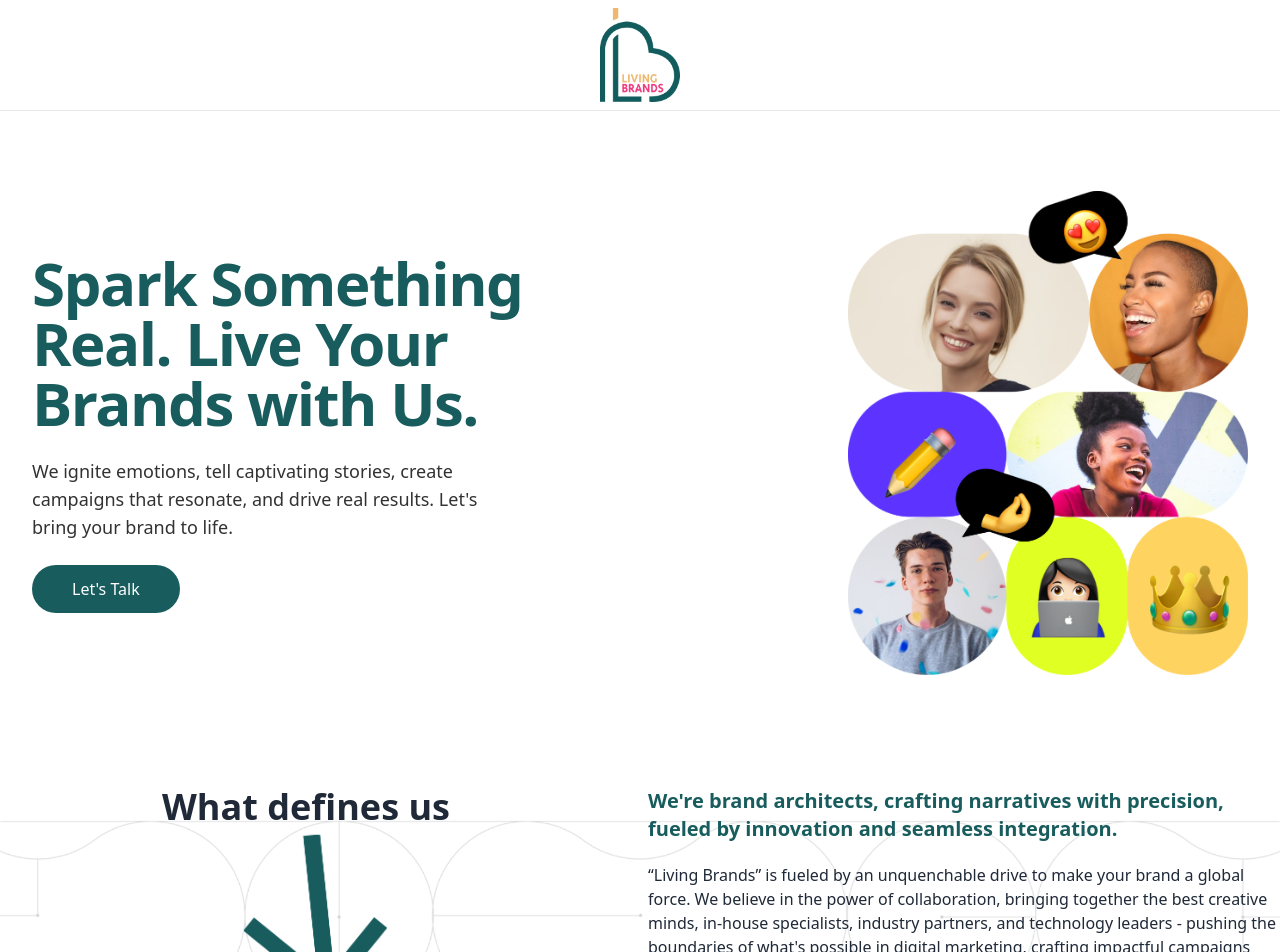
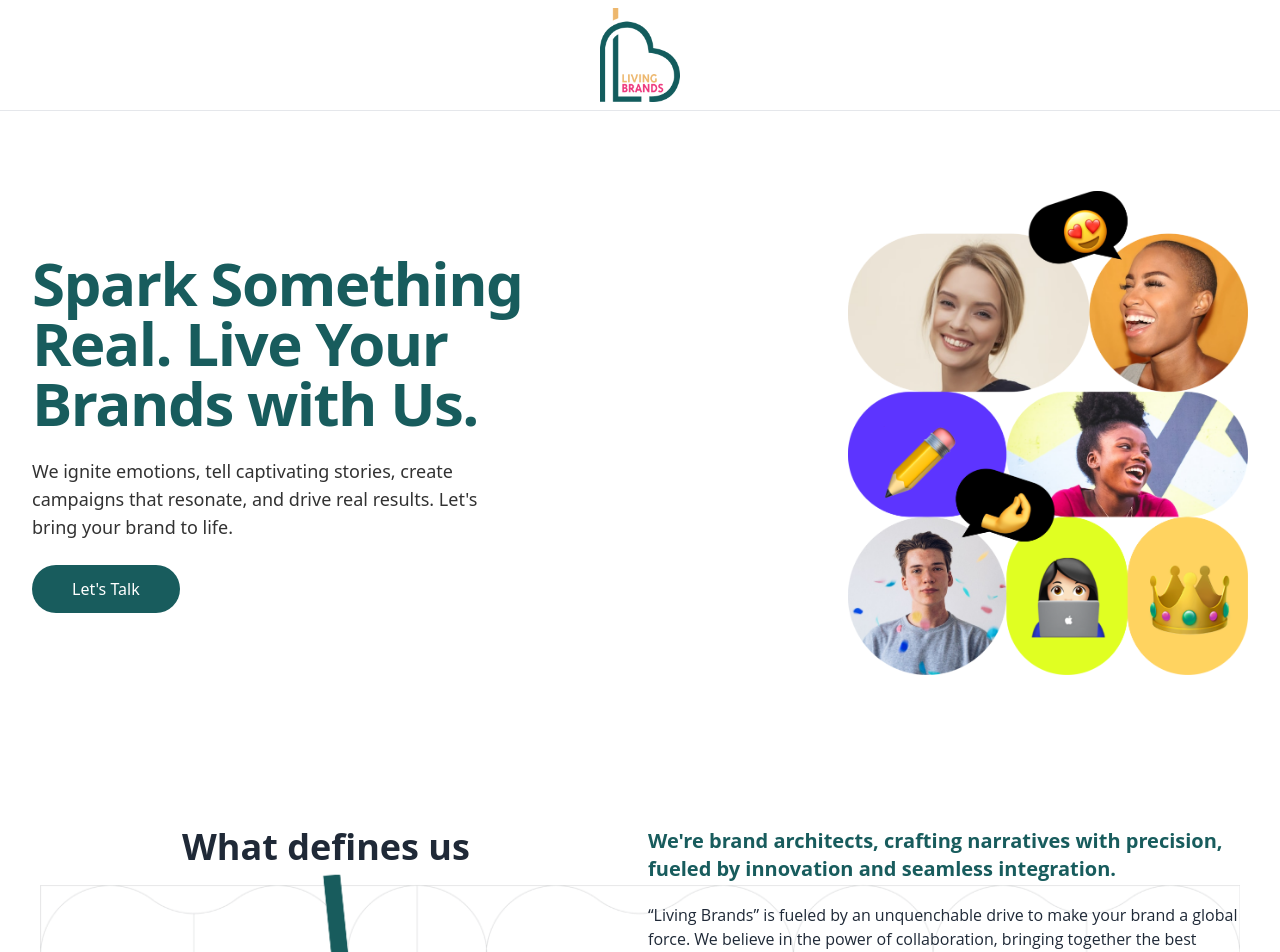
Before and after one commit to mizanor21/living-brands, a React (Vite) app: page / in a window 1280 px wide. Shown: the top 952 px of the page. Built offline with nearby package versions, Linux system fonts and the light colour scheme.

Commit message:
[DONE] All part

```diff
--- a/src/components/Others/About/About.jsx
+++ b/src/components/Others/About/About.jsx
@@ -1,22 +1,27 @@
 import bg from "../../../assets/images/about-bg.png";
 import arrowIcon from "../../../assets/images/about-arrow.png";
+
 const About = () => {
   const styles = {
     display: "flex",
     justifyContent: "center",
     backgroundImage: `url(${bg})`,
-    backgroundSize: "cover", // Adjust based on your preference
+    backgroundSize: "contain",
+    backgroundRepeat: "no-repeat",
+    height: "20vh",
+    fontFamily: "Open Sans, sans-serif",
+
     backgroundPosition: "center", // Adjust based on your preference
   };
   return (
-    <div className="lg:max-w-[1300px] lg:container lg:mx-auto mx-3 my-10">
+    <div className="lg:max-w-[1200px] lg:container lg:mx-auto mx-3 my-20">
       <div
         style={styles}
         className="flex justify-center items-center min-h-60 lg:h-[30vh] rounded-badge"
       >
         <div className="grid grid-cols-1 lg:grid-cols-2 gap-4">
           <div className="text-center">
-            <h2 className="text-2xl lg:text-4xl font-sans font-bold  lg:pr-5 mb-2">
+            <h2 className="text-2xl lg:text-4xl font-bold  lg:pr-5 mb-2">
               What defines us
             </h2>
             <div className="flex justify-center">
```
